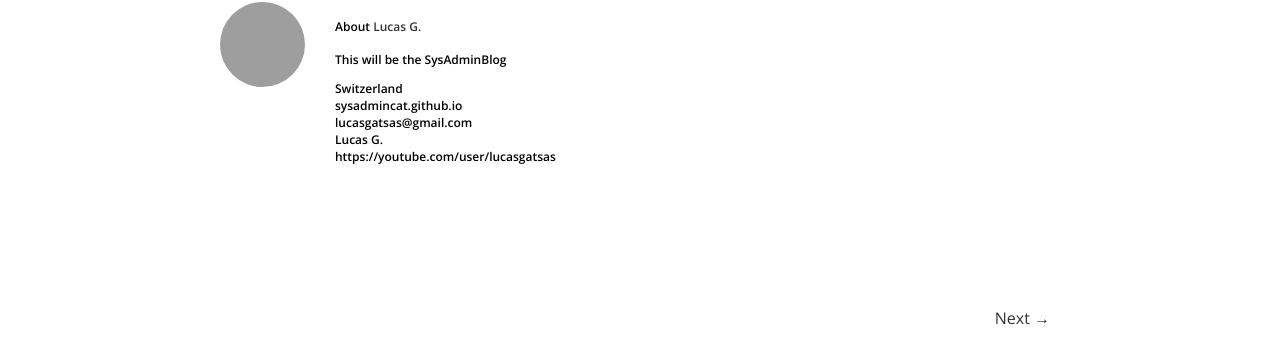
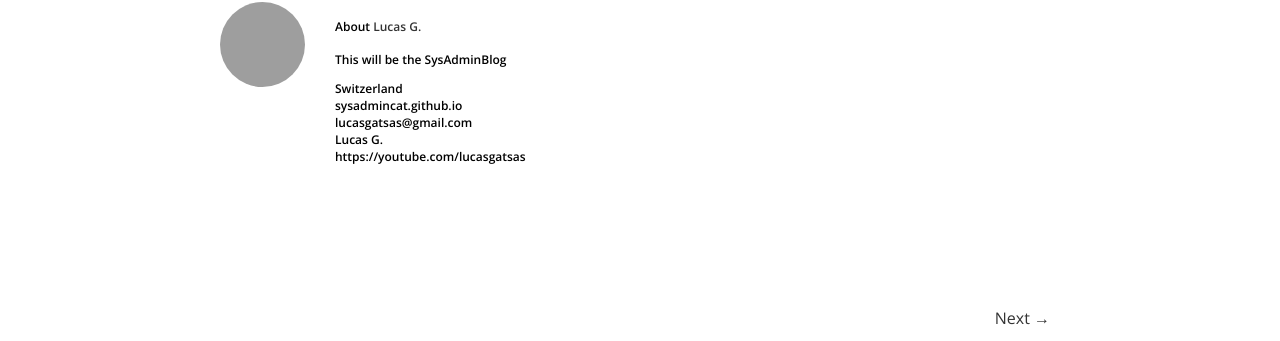
Before and after one commit to SpaceG/sysblog, a Jekyll site: the page built from _posts/sysadmin/2017-01-01-what-we-need-to-be-a-super-sysadmin.md, in a window 1280 px wide and 1209 px high. Shown: the part 598-939 px from the top of the window. Built offline with Jekyll 4.4.1, drawn with Linux system fonts in a browser that asks for light colours; Markdown is read by kramdown in place of the engine named in the settings; some of the changed lines change nothing that is shown; grey boxes are pictures that could not be loaded.

Commit message:
Update the Jekyll Theme

```diff
--- a/_data/organisers.yml
+++ b/_data/organisers.yml
@@ -4,5 +4,5 @@ Lucas Gatsas:
   photo: "http://lucasgatsas.ch/img/team1.jpg"
   country: Switzerland
   website: sysadmincat.github.io
-  youtube: https://youtube.com/user/lucasgatsas
+  youtube: https://youtube.com/lucasgatsas
   logo: "/img/green_cat_icon.png"
```
